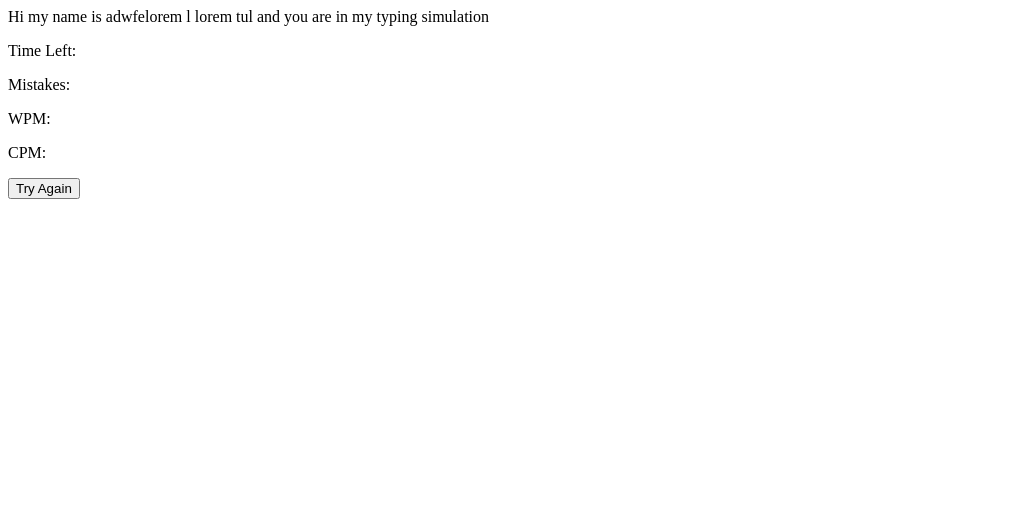
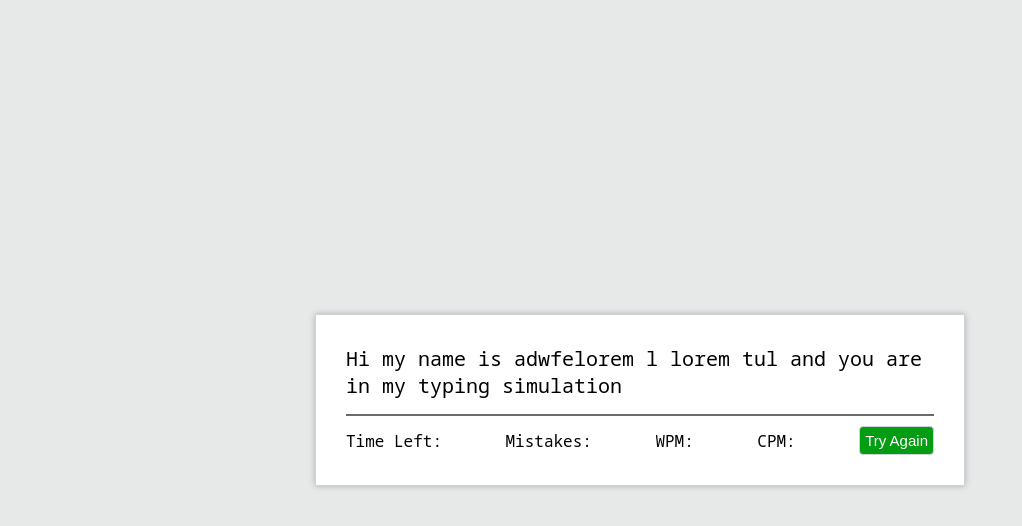
Before and after one commit to Atul090/typingapp, a React (Vite) app: page / in a window 1280 px wide. Shown: the top 526 px of the page, without its empty margins (0-1022 px from the left). Built offline with nearby package versions, Linux system fonts and the light colour scheme.

Commit message:
added the styling

```diff
--- a/src/components/TypingTest.jsx
+++ b/src/components/TypingTest.jsx
@@ -1,9 +1,9 @@
 import React from "react";
-
+import './style.css'
 const TypingTest = () => {
     const paragraph="Hi my name is adwfelorem l lorem  tul and you are in my typing simulation";
     return (
-        <div>
+        <div className="container">
             <div className="test">
                 {
                     paragraph.split("").map((char,index)=>(
@@ -18,7 +18,7 @@ const TypingTest = () => {
                 <p>Mistakes:</p>
                 <p>WPM:</p>
                 <p>CPM:</p>
-                <button>Try Again</button>
+                <button className="btn">Try Again</button>
 
             </div>
         </div>
--- a/src/components/style.css
+++ b/src/components/style.css
@@ -0,0 +1,53 @@
+*{
+    padding: 0;
+    margin: 0;
+}
+.App{
+    box-sizing: border-box;
+    min-height: 100vh;
+    display: flex;
+    justify-content: center;
+    align-items: center;
+    font-family: 'Noto Sans Mono', monospace;
+    background-color: #e7e9e9;
+}
+.container{
+    max-width: 650px;
+    margin:  5px;
+    width: calc(100% - 10px);
+    padding: 30px;
+    box-sizing: border-box;
+    border: 1px solid #ced4da;
+    background: #fff;
+    box-shadow: 0 0 6px rgba(0,0,0,0.25);
+}
+.test{
+    user-select: none;
+}
+span{
+    font-size: 20px;
+    user-select: none;
+    cursor: text;
+}
+.result{
+    display: flex;
+    justify-content: space-between;
+    align-items: center;
+    margin-top: 15px;
+    padding-top: 10px;
+    border-top: 2px solid rgb(106,106,104);
+}
+button.btn{
+    padding: 5px;
+    outline: none;
+    border: 1px solid #ced4da;
+    border-radius: 4px;
+    cursor: pointer;
+    background: #049c13;
+    color: #fff;
+    font-size: 15px;
+    transition: all 0.5s;
+}
+button.btn.hover{
+    background-color: #02500b;
+}
```
